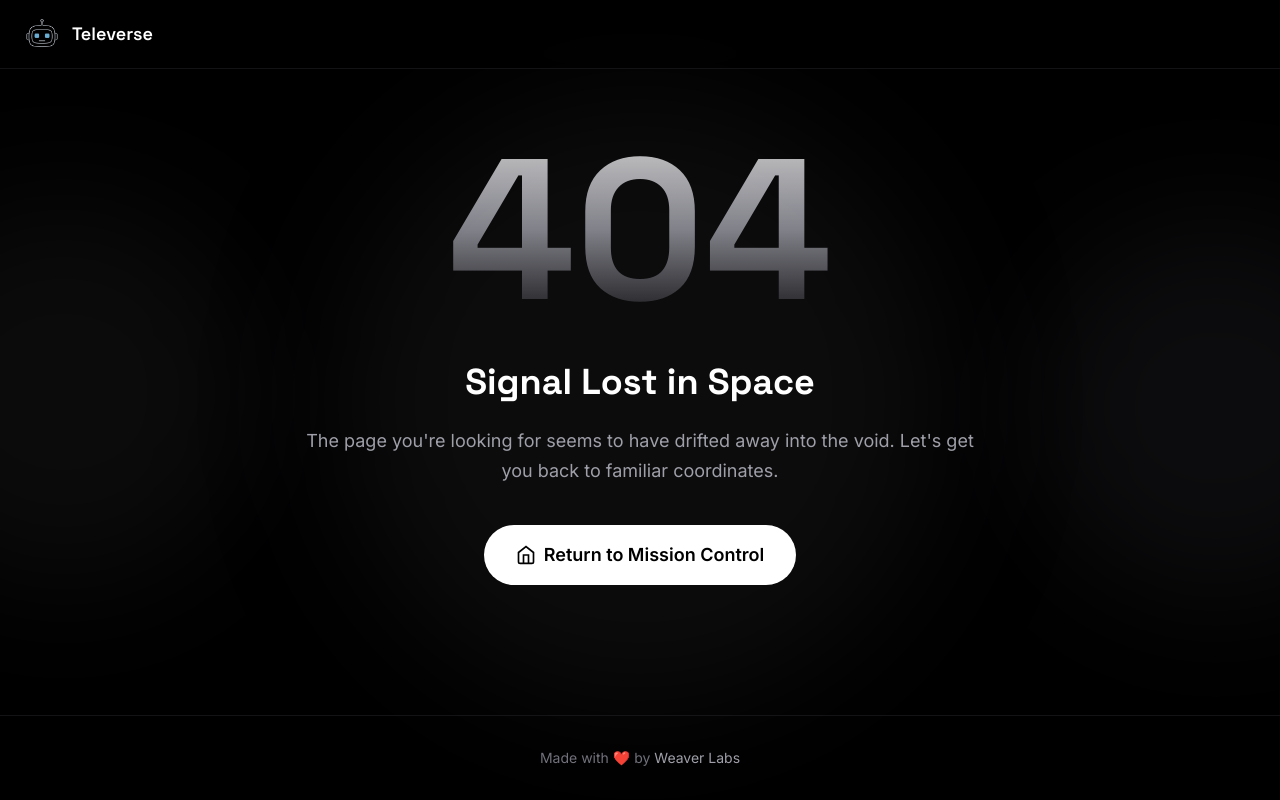
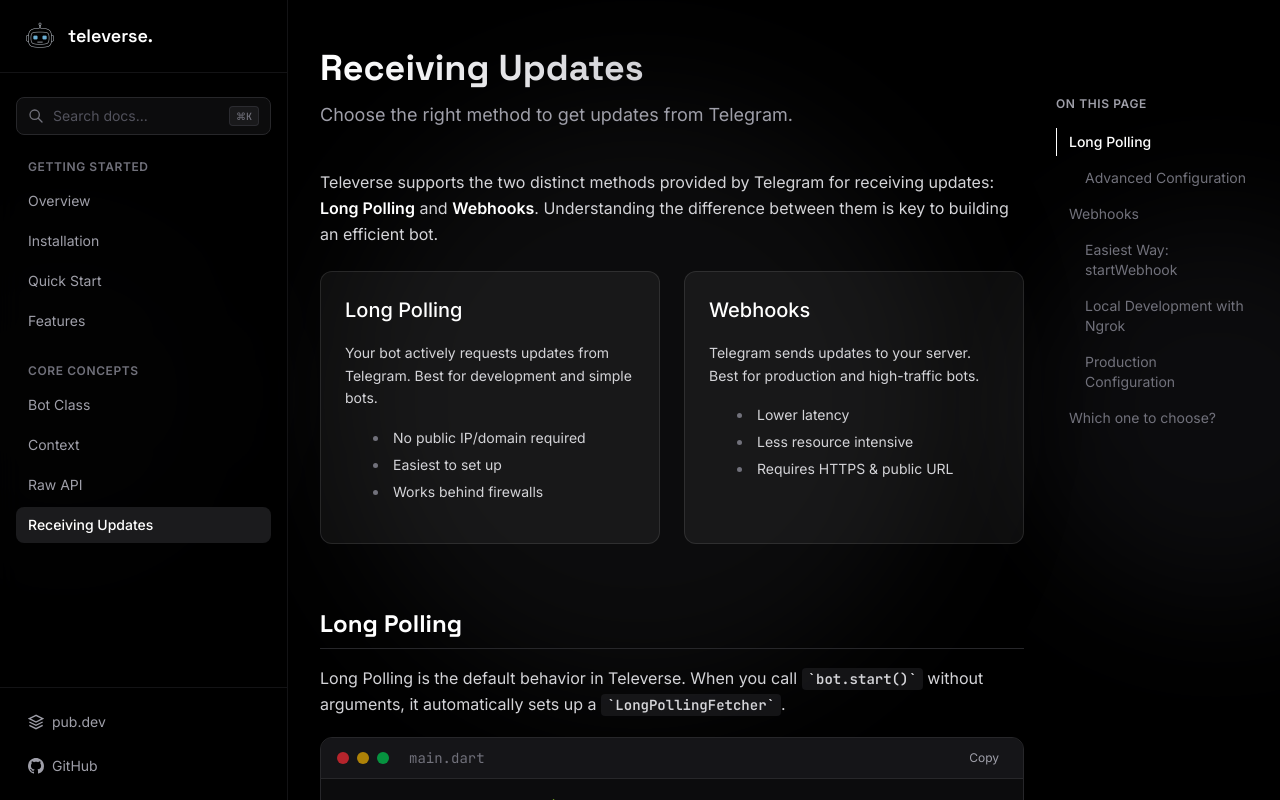
Before and after one commit to theweaverlabs/televerse-www, a Next.js app: page /docs/core-concepts/receiving-updates in a window 1280 px wide. Before the commit this address had no page. Shown: the top 800 px of the page. Built offline with nearby package versions, Linux system fonts and the light colour scheme.

Commit message:
docs: wrote docs for receiving updates

```diff
--- /dev/null
+++ b/src/app/docs/core-concepts/receiving-updates/page.tsx
@@ -0,0 +1,178 @@
+import type { Metadata } from "next";
+import Link from "next/link";
+import { DocContent, CodeBlock } from "@/components/docs";
+
+export const metadata: Metadata = {
+    title: "Receiving Updates",
+    description: "Learn how to receive updates from Telegram using Long Polling or Webhooks in Televerse.",
+};
+
+const longPollingCode = `import 'package:televerse/televerse.dart';
+
+void main() async {
+  final bot = Bot('YOUR_BOT_TOKEN');
+
+  // Start with default Long Polling
+  await bot.start();
+}`;
+
+const pollingConfigCode = `// Low latency configuration (faster updates, more requests)
+final lowLatency = LongPollingConfig.lowLatency();
+
+// High throughput configuration (more efficient for many updates)
+final highThroughput = LongPollingConfig.highThroughput();
+
+// Custom configuration
+final customConfig = LongPollingConfig(
+  timeout: 40,
+  limit: 50,
+  allowedUpdates: [UpdateType.message, UpdateType.callbackQuery],
+);
+
+await bot.start(LongPollingFetcher(
+  bot.api,
+  config: customConfig,
+));`;
+
+const webhookSimpleCode = `void main() async {
+  final bot = Bot('YOUR_BOT_TOKEN');
+
+  // Start a webhook server on port 8080
+  await bot.startWebhook(
+    webhookUrl: 'https://your-domain.com/webhook',
+    port: 8080,
+  );
+}`;
+
+const webhookDevCode = `void main() async {
+  final bot = Bot('YOUR_BOT_TOKEN');
+
+  // Automatically configures for local development
+  // 1. Sets up server on port 8080
+  // 2. Uses the provided ngrok URL
+  // 3. Drops pending updates
+  await bot.startWebhookDev('https://your-ngrok-url.ngrok-free.app');
+}`;
+
+const webhookCustomCode = `// Production-ready webhook configuration
+final config = WebhookConfig.production(
+  webhookUrl: 'https://your-domain.com/webhook',
+  port: 8443,
+  secretToken: 'your-secure-secret-token',
+  maxConnections: 60,
+  allowedUpdates: [UpdateType.message, UpdateType.editedMessage],
+);
+
+final fetcher = WebhookFetcher(
+  api: bot.api,
+  config: config,
+);
+
+await bot.start(fetcher);`;
+
+export default function ReceivingUpdatesPage() {
+    return (
+        <DocContent
+            title="Receiving Updates"
+            description="Choose the right method to get updates from Telegram."
+        >
+            <section className="mt-8">
+                <p>
+                    Televerse supports the two distinct methods provided by Telegram for receiving updates: <strong>Long Polling</strong> and <strong>Webhooks</strong>.
+                    Understanding the difference between them is key to building an efficient bot.
+                </p>
+                <div className="grid grid-cols-1 md:grid-cols-2 gap-6 mt-6">
+                    <div className="p-6 border border-white/10 rounded-xl bg-white/5">
+                        <div className="text-xl font-medium mb-3 text-white">Long Polling</div>
+                        <p className="text-gray-400 text-sm mb-4">
+                            Your bot actively requests updates from Telegram. Best for development and simple bots.
+                        </p>
+                        <ul className="text-sm text-gray-400 space-y-2 list-disc list-inside">
+                            <li>No public IP/domain required</li>
+                            <li>Easiest to set up</li>
+                            <li>Works behind firewalls</li>
+                        </ul>
+                    </div>
+                    <div className="p-6 border border-white/10 rounded-xl bg-white/5">
+                        <div className="text-xl font-medium mb-3 text-white">Webhooks</div>
+                        <p className="text-gray-400 text-sm mb-4">
+                            Telegram sends updates to your server. Best for production and high-traffic bots.
+                        </p>
+                        <ul className="text-sm text-gray-400 space-y-2 list-disc list-inside">
+                            <li>Lower latency</li>
+                            <li>Less resource intensive</li>
+                            <li>Requires HTTPS & public URL</li>
+                        </ul>
+                    </div>
+                </div>
+            </section>
+
+            {/* Long Polling Section */}
+            <section className="mt-16">
+                <h2>Long Polling</h2>
+                <p>
+                    Long Polling is the default behavior in Televerse. When you call <code>bot.start()</code> without arguments,
+                    it automatically sets up a <code>LongPollingFetcher</code>.
+                </p>
+                <CodeBlock code={longPollingCode} language="dart" filename="main.dart" />
+
+                <h3 className="mt-8">Advanced Configuration</h3>
+                <p className="mt-2">
+                    You can customize the polling behavior using <code>LongPollingConfig</code>.
+                    Televerse provides presets for common use cases.
+                </p>
+                <CodeBlock code={pollingConfigCode} language="dart" filename="main.dart" />
+            </section>
+
+            {/* Webhooks Section */}
+            <section className="mt-16">
+                <h2>Webhooks</h2>
+                <p>
+                    For production bots, Webhooks are often preferred as they are more efficient.
+                    Televerse comes with a built-in highly performant HTTP server making webhook setup trivial.
+                </p>
+
+                <h3 className="mt-8">Easiest Way: startWebhook</h3>
+                <p className="mt-4">
+                    The <code>startWebhook</code> method handles everything for you: starting the server,
+                    setting the webhook with Telegram, and listening for updates.
+                </p>
+                <CodeBlock code={webhookSimpleCode} language="dart" filename="main.dart" />
+                <p className="mt-4 text-sm text-gray-400">
+                    This automatically monitors the <code>/webhook</code> path on the specified port.
+                </p>
+
+                <h3 className="mt-8">Local Development with Ngrok</h3>
+                <p className="mt-4">
+                    During development, you might want to test webhooks using a tunneling service like <a href="https://ngrok.com" target="_blank" rel="noopener noreferrer" className="text-blue-400 hover:underline">ngrok</a>.
+                    The <code>startWebhookDev</code> helper is designed exactly for this.
+                </p>
+                <CodeBlock code={webhookDevCode} language="dart" filename="main.dart" />
+
+                <h3 className="mt-8">Production Configuration</h3>
+                <p className="mt-4">
+                    For full control over the webhook configuration (custom paths, secret tokens, max connections),
+                    use the <code>WebhookConfig</code> and pass it to a <code>WebhookFetcher</code>.
+                </p>
+                <CodeBlock code={webhookCustomCode} language="dart" filename="main.dart" />
+
+                <div className="mt-6 p-4 border border-yellow-500/20 bg-yellow-500/10 rounded-lg">
+                    <p className="text-sm text-yellow-200">
+                        <strong>Security Note:</strong> In production, always use a <code>secretToken</code> to verify that incoming requests are actually from Telegram.
+                    </p>
+                </div>
+            </section>
+
+            <section className="mt-16">
+                <h2>Which one to choose?</h2>
+                <p>
+                    Start with <strong>Long Polling</strong> for development. It's hassle-free and requires no server configuration.
+                </p>
+                <p className="mt-4">
+                    Switch to <strong>Webhooks</strong> when you deploy your bot to a server or if your bot has high traffic.
+                    Webhooks are more resource-efficient as your bot doesn't need to constantly ask "Are there new messages?".
+                </p>
+            </section>
+        </DocContent>
+    );
+}
--- a/src/data/docs.ts
+++ b/src/data/docs.ts
@@ -53,6 +53,11 @@
                 href: "/docs/core-concepts/raw-api",
                 tags: ["api", "methods", "send message", "send photo", "raw"]
             },
+            {
+                title: "Receiving Updates",
+                href: "/docs/core-concepts/receiving-updates",
+                tags: ["webhook", "polling", "long polling", "updates", "fetcher"]
+            },
         ],
     },
 ];
```
